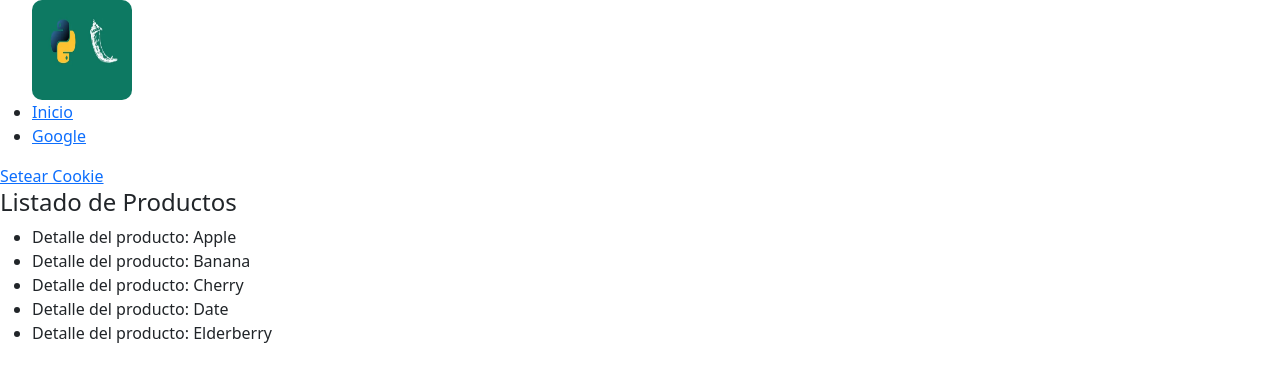
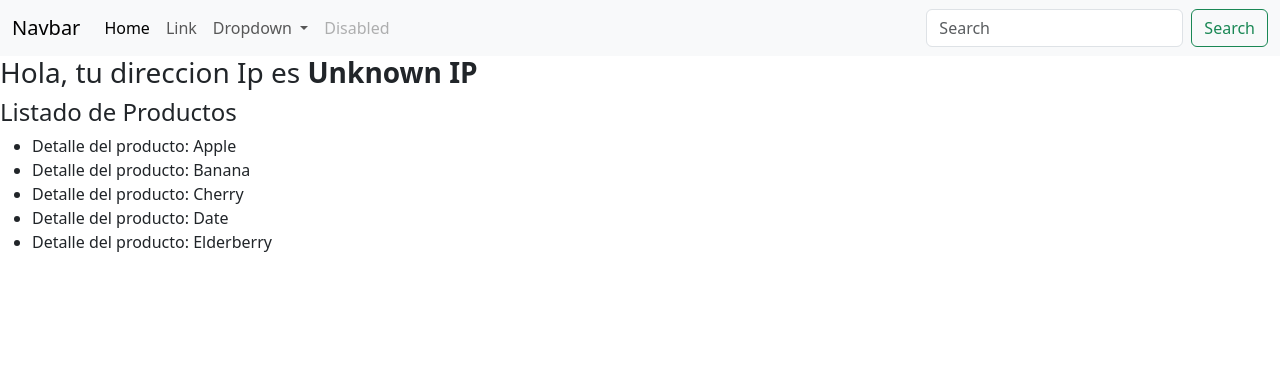
Before and after one commit to ezecool/curso_flask, a Flask app: page /show_information in a window 1280 px wide. Shown: the top 382 px of the page. Run offline with Flask 3, Linux system fonts and the light colour scheme.

Commit message:
Clase 16

```diff
--- a/main.py
+++ b/main.py
@@ -1,20 +1,34 @@
-from flask import Flask, request, make_response, redirect, render_template
+from flask import Flask, request, make_response, redirect, render_template, session
+from flask_wtf import FlaskForm
 
+# Crear la aplicación Flask
 app = Flask(__name__)
 
+# Configurar la clave secreta para las sesiones
+app.config['SECRET_KEY'] = 'your_secret_key'
+
 products = ['Apple', 'Banana', 'Cherry', 'Date', 'Elderberry']
+
+# Clase para el formulario de Login
+class LoginForm(FlaskForm):
+  pass
+
 
 @app.route('/')
 def index():
   user_ip_information = request.remote_addr
   response = make_response(redirect('/show_information'))
-  response.set_cookie('user_ip_information', user_ip_information)
+  #response.set_cookie('user_ip_information', user_ip_information)
+  # El objeto session esta incluido en la respuesta
+  session['user_ip_information'] = user_ip_information
   return response
 
 
 @app.route('/show_information')
 def show_information():
-  user_ip_information = request.cookies.get('user_ip_information')
+  #user_ip_information = request.cookies.get('user_ip_information')
+  # Obtener la información del usuario desde la sesión
+  user_ip_information = session.get('user_ip_information', 'Unknown IP')
   context = {
     'user_ip_information': user_ip_information,
     'products': products
--- a/requirements.txt
+++ b/requirements.txt
@@ -2,7 +2,7 @@
 click==8.2.1
 dominate==2.9.1
 Flask==3.1.1
-Flask-Bootstrap==3.3.7.1
+flask-bootstrap5==0.1.dev1
 itsdangerous==2.2.0
 Jinja2==3.1.6
 MarkupSafe==3.0.2
--- a/templates/navbar.html
+++ b/templates/navbar.html
@@ -1,7 +1,45 @@
-<nav>
+<!--
   <ul>
     <img src="{{ url_for('static', filename='images/flask.webp') }}" alt="Logo Flask">
     <li><a href="{{ url_for('index') }}">Inicio</a></li>
     <li><a href="http://www.google.com">Google</a></li>
   </ul>
 </nav>
+-->
+
+<nav class="navbar navbar-expand-lg bg-body-tertiary">
+  <div class="container-fluid">
+    <a class="navbar-brand" href="#">Navbar</a>
+    <button class="navbar-toggler" type="button" data-bs-toggle="collapse" data-bs-target="#navbarSupportedContent" aria-controls="navbarSupportedContent" aria-expanded="false" aria-label="Toggle navigation">
+      <span class="navbar-toggler-icon"></span>
+    </button>
+    <div class="collapse navbar-collapse" id="navbarSupportedContent">
+      <ul class="navbar-nav me-auto mb-2 mb-lg-0">
+        <li class="nav-item">
+          <a class="nav-link active" aria-current="page" href="#">Home</a>
+        </li>
+        <li class="nav-item">
+          <a class="nav-link" href="#">Link</a>
+        </li>
+        <li class="nav-item dropdown">
+          <a class="nav-link dropdown-toggle" href="#" role="button" data-bs-toggle="dropdown" aria-expanded="false">
+            Dropdown
+          </a>
+          <ul class="dropdown-menu">
+            <li><a class="dropdown-item" href="#">Action</a></li>
+            <li><a class="dropdown-item" href="#">Another action</a></li>
+            <li><hr class="dropdown-divider"></li>
+            <li><a class="dropdown-item" href="#">Something else here</a></li>
+          </ul>
+        </li>
+        <li class="nav-item">
+          <a class="nav-link disabled" aria-disabled="true">Disabled</a>
+        </li>
+      </ul>
+      <form class="d-flex" role="search">
+        <input class="form-control me-2" type="search" placeholder="Search" aria-label="Search"/>
+        <button class="btn btn-outline-success" type="submit">Search</button>
+      </form>
+    </div>
+  </div>
+</nav>
```
Also changed, not shown: 1 other file.
